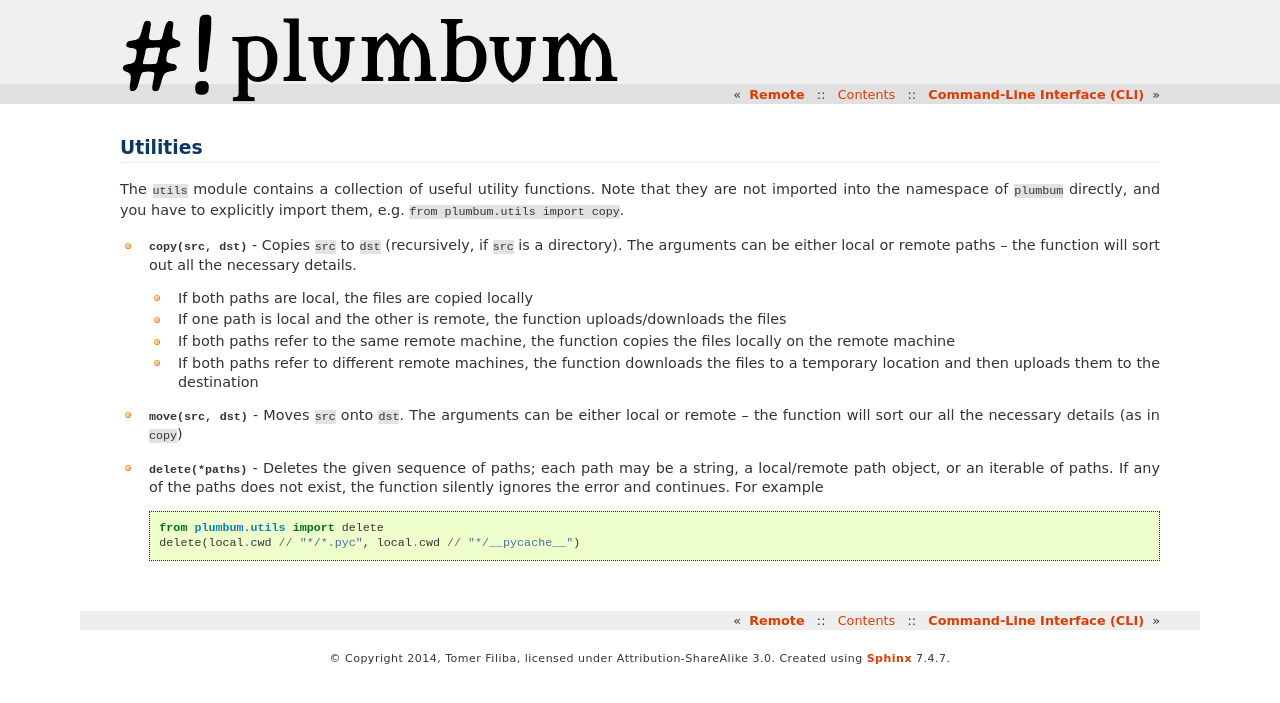
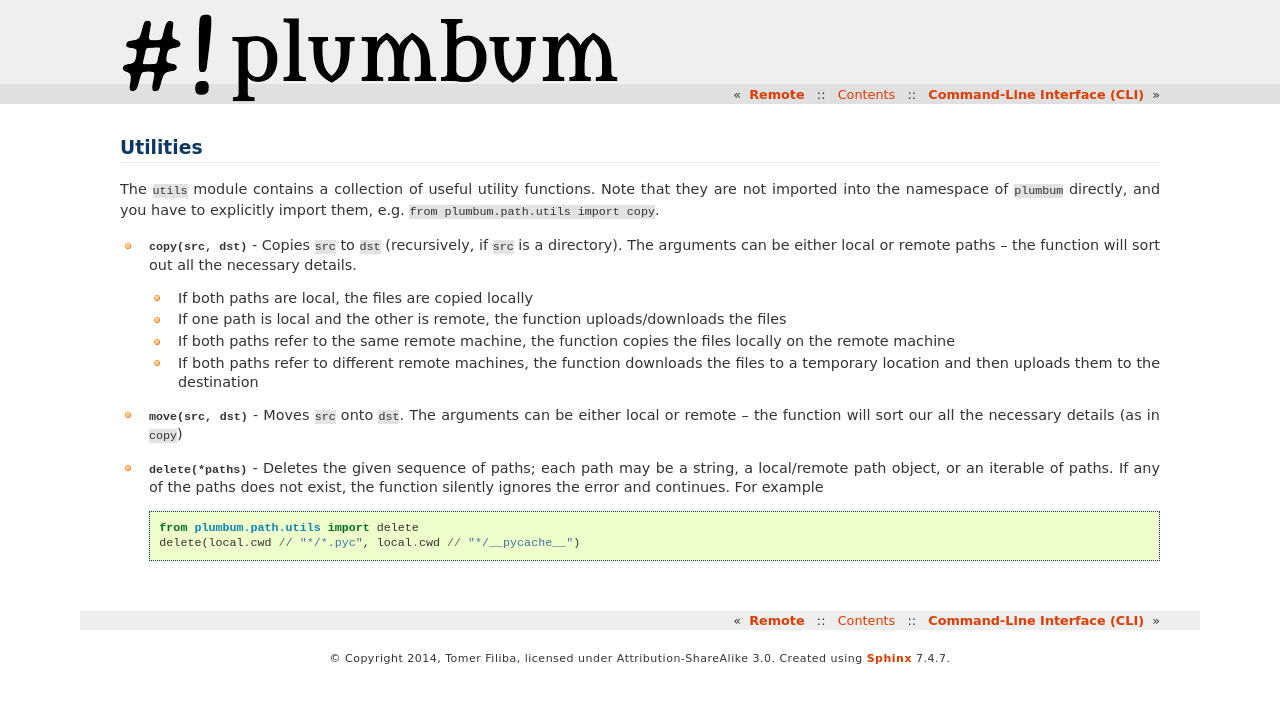
Before and after one commit to tomerfiliba/plumbum, a Sphinx documentation site: the page built from docs/utils.rst, in a window 1280 px wide. Shown: the top 703 px of the page. Built offline with Sphinx 7.4.7, drawn with Linux system fonts in a browser that asks for light colours.

Commit message:
changed doc and example reference from plumbum.utils to plumbum.path.utils

```diff
--- a/docs/utils.rst
+++ b/docs/utils.rst
@@ -5,9 +5,9 @@ Utilities
 
 The ``utils`` module contains a collection of useful utility functions. Note that they are not
 imported into the namespace of ``plumbum`` directly, and you have to explicitly import them, e.g.
-``from plumbum.utils import copy``.
+``from plumbum.path.utils import copy``.
 
-* :func:`copy(src, dst) <plumbum.utils.copy>` - Copies ``src`` to ``dst`` (recursively, if ``src``
+* :func:`copy(src, dst) <plumbum.path.utils.copy>` - Copies ``src`` to ``dst`` (recursively, if ``src``
   is a directory). The arguments can be either local or remote paths -- the function will sort
   out all the necessary details.
 
@@ -21,12 +21,12 @@ imported into the namespace of ``plumbum`` directly, and you have to explicitly
   * If both paths refer to different remote machines, the function downloads the files to a
     temporary location and then uploads them to the destination
 
-* :func:`move(src, dst) <plumbum.utils.move>` - Moves ``src`` onto ``dst``. The arguments can be
+* :func:`move(src, dst) <plumbum.path.utils.move>` - Moves ``src`` onto ``dst``. The arguments can be
   either local or remote -- the function will sort our all the necessary details (as in ``copy``)
 
-* :func:`delete(*paths) <plumbum.utils.delete>` - Deletes the given sequence of paths; each path
+* :func:`delete(*paths) <plumbum.path.utils.delete>` - Deletes the given sequence of paths; each path
   may be a string, a local/remote path object, or an iterable of paths. If any of the paths does
   not exist, the function silently ignores the error and continues. For example ::
 
-    from plumbum.utils import delete
+    from plumbum.path.utils import delete
     delete(local.cwd // "*/*.pyc", local.cwd // "*/__pycache__")
```
Also changed, not shown: 1 other file.
